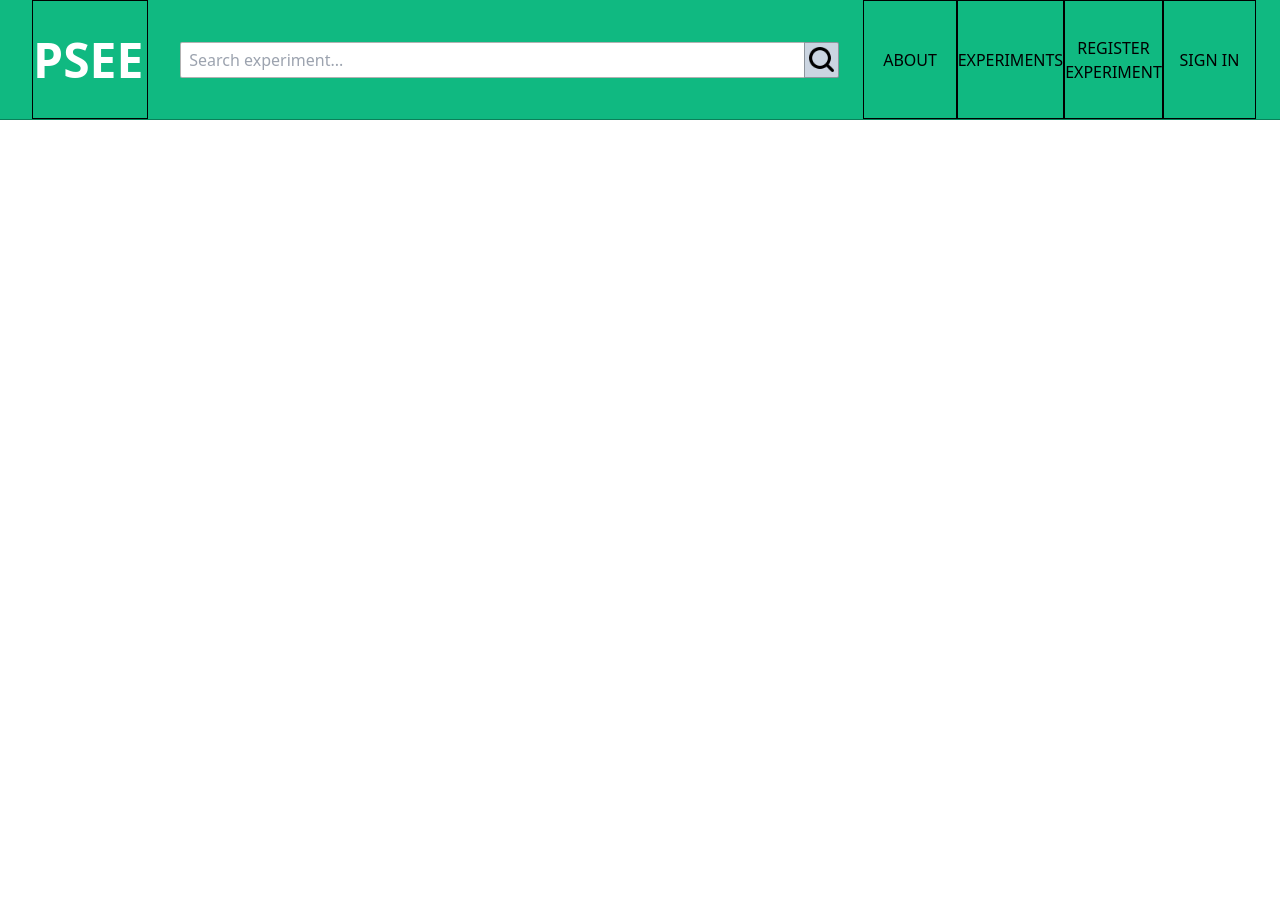
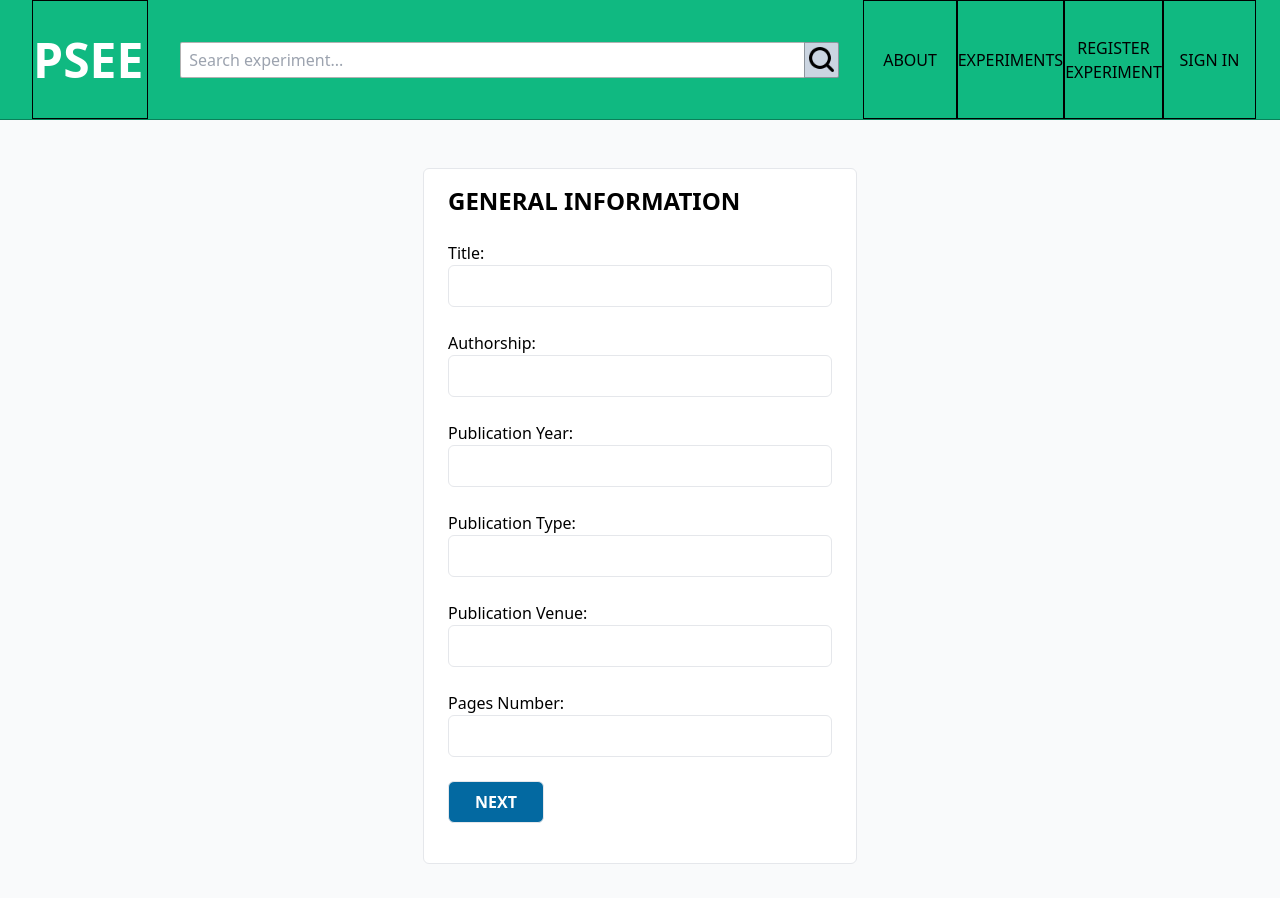
Before and after one commit to fernando-grande/projeto-pibiti, a React (Vite) app in the folder frontend/: page /register-experiment-form in a window 1280 px wide. Shown: the top 898 px of the page. Before the commit the page ends 800 px from the top, so only its background shows below. Built offline with nearby package versions, Linux system fonts and the light colour scheme.

Commit message:
formCorrection

```diff
--- a/frontend/src/contexts/FormContext.tsx
+++ b/frontend/src/contexts/FormContext.tsx
@@ -17,7 +17,7 @@ interface IExperimentFormContext {
 export const ExperimentFormContext = createContext({} as IExperimentFormContext)
 
 export function FormProvider({ children }: any) {
-    const totalForms = 6
+    const totalForms = 5
 
     const [currentForm, setCurrentForm] = useState<number>(1)
 
@@ -47,7 +47,7 @@ const verifyHandleSubmit = async (e: React.BaseSyntheticEvent<object, any, any>
         if (e) {
             e.preventDefault()
         }
-    if (currentForm === totalForms-1) {
+        if (currentForm === totalForms) {
             try {
                 await handleSubmit()
             } catch (error) {
--- a/frontend/src/forms/experiment/Analysis.tsx
+++ b/frontend/src/forms/experiment/Analysis.tsx
@@ -1,12 +1,11 @@
 import { useFormContext } from "../../hooks/useFormContext";
-import { ExperimentLayout } from "../../layouts/forms/ExperimentLayout";
 
 export function Analysis() {
 
     const { register, prevForm, errors } = useFormContext()
 
     return (
-        <ExperimentLayout>
+        <div className="flex flex-col">
             <p className="font-bold text-2xl mb-6">ANALYSIS</p>
 
             <label htmlFor="analysis-descriptiveStatistics">Descriptive Statistics: </label>
@@ -48,6 +47,6 @@ export function Analysis() {
             <button type="button" onClick={prevForm} className="font-bold text-white mb-6 border-[1px] p-2 rounded-md bg-sky-700 w-24">
                 PREV
             </button>
-        </ExperimentLayout>
+        </div>
     )
 }
--- a/frontend/src/forms/experiment/Documentation.tsx
+++ b/frontend/src/forms/experiment/Documentation.tsx
@@ -1,12 +1,11 @@
 import { useFormContext } from "../../hooks/useFormContext";
-import { ExperimentLayout } from "../../layouts/forms/ExperimentLayout";
 
 export function Documentation() {
 
     const { register, prevForm, errors } = useFormContext()
 
     return (
-        <ExperimentLayout>
+        <div className="flex flex-col">
             <p className="font-bold text-2xl mb-6">DOCUMENTATION</p>
 
             <label htmlFor="documentation-useTemplate">Use Template? </label>
@@ -58,6 +57,6 @@ export function Documentation() {
             <button type="submit" className="font-bold text-white mb-6 border-[1px] p-2 rounded-md bg-sky-700 w-24">
                 SUBMIT
             </button>
-        </ExperimentLayout>
+        </div>
     )
 }
--- a/frontend/src/forms/experiment/Execution.tsx
+++ b/frontend/src/forms/experiment/Execution.tsx
@@ -1,12 +1,11 @@
 import { useFormContext } from "../../hooks/useFormContext";
-import { ExperimentLayout } from "../../layouts/forms/ExperimentLayout";
 
 export function ExecutionSelection() {
 
     const { register, prevForm, errors } = useFormContext()
 
     return (
-        <ExperimentLayout>
+        <div className="flex flex-col">
             <p className="font-bold text-2xl mb-6">EXECUTION</p>
 
             <label htmlFor="executionSelection-preparation">Preparation: </label>
@@ -32,6 +31,6 @@ export function ExecutionSelection() {
             <button type="submit" className="font-bold text-white mb-6 border-[1px] p-2 rounded-md bg-sky-700 w-24">
                 NEXT
             </button>
-        </ExperimentLayout>
+        </div>
     )
 }
--- a/frontend/src/forms/experiment/ExperimentInformation.tsx
+++ b/frontend/src/forms/experiment/ExperimentInformation.tsx
@@ -1,4 +1,3 @@
-import { ExperimentLayout } from "../../layouts/forms/ExperimentLayout";
 import { useFormContext } from "../../hooks/useFormContext";
 
 export function ExperimentInformation() {
@@ -6,7 +5,7 @@ export function ExperimentInformation() {
     const { register, errors } = useFormContext()
 
     return (
-        <ExperimentLayout>
+        <div className="flex flex-col">
             <p className="font-bold text-2xl mb-6">GENERAL INFORMATION</p>
 
             <label htmlFor="title">Title: </label>
@@ -36,6 +35,6 @@ export function ExperimentInformation() {
             <button type="submit" className="font-bold text-white mb-6 border-[1px] p-2 rounded-md bg-sky-700 w-24">
                 NEXT
             </button>
-        </ExperimentLayout>
+        </div>
     )
 }
--- a/frontend/src/forms/experiment/ExperimentPlanning.tsx
+++ b/frontend/src/forms/experiment/ExperimentPlanning.tsx
@@ -1,4 +1,3 @@
-import { ExperimentLayout } from "../../layouts/forms/ExperimentLayout";
 import { useFormContext } from "../../hooks/useFormContext";
 
 export function ExperimentPlanning() {
@@ -6,7 +5,7 @@ export function ExperimentPlanning() {
     const { register, prevForm, errors } = useFormContext()
 
     return (
-        <ExperimentLayout>
+        <div className="flex flex-col">
             <p className="font-bold text-2xl mb-6">EXPERIMENT PLANNING</p>
 
             <label htmlFor="experimentPlanning-goals">Goals:</label>
@@ -162,6 +161,6 @@ export function ExperimentPlanning() {
             <button type="submit" className="font-bold text-white mb-6 border-[1px] p-2 rounded-md bg-sky-700 w-24">
                 NEXT
             </button>
-        </ExperimentLayout>
+        </div>
     )
 }
--- a/frontend/src/screens/Experiments/RegisterExperimentForm.tsx
+++ b/frontend/src/screens/Experiments/RegisterExperimentForm.tsx
@@ -1,34 +1,19 @@
 import { MainLayout } from "../../layouts/screens/MainLayout";
-import { ExperimentInformation } from "../../forms/experiment/ExperimentInformation";
-import { ExperimentPlanning } from "../../forms/experiment/ExperimentPlanning";
-import { ExecutionSelection } from "../../forms/experiment/Execution";
-import { Analysis } from "../../forms/experiment/Analysis";
-import { Documentation } from "../../forms/experiment/Documentation";
 
-import { PrintForm } from "./printForm";
-import { useFormContext } from "../../hooks/useFormContext";
+import { ExperimentLayout } from "../../layouts/forms/ExperimentLayout";
+import { RenderExperimentForm } from "./RenderExperimentForm";
+import { FormProvider } from "../../contexts/FormContext";
 
 
 export function RegisterExperimentForm() {
 
-    const { currentForm } = useFormContext()
-
-    const renderForm = () => {
-        switch(currentForm) {
-            case 1: return <ExperimentInformation />
-            case 2: return <ExperimentPlanning />
-            case 3: return <ExecutionSelection />
-            case 4: return <Analysis />
-            case 5: return <Documentation />
-            case 6: return <PrintForm />
-        }
-    }
-
     return (
         <MainLayout>
-            <div>
-                {renderForm()}
-            </div>
+            <ExperimentLayout>
+                <FormProvider>
+                    <RenderExperimentForm />
+                </FormProvider>
+            </ExperimentLayout>
         </MainLayout>
     )
 }
--- /dev/null
+++ b/frontend/src/screens/Experiments/RenderExperimentForm.tsx
@@ -0,0 +1,22 @@
+import { ExperimentInformation } from "../../forms/experiment/ExperimentInformation";
+import { ExperimentPlanning } from "../../forms/experiment/ExperimentPlanning";
+import { ExecutionSelection } from "../../forms/experiment/Execution";
+import { Analysis } from "../../forms/experiment/Analysis";
+import { Documentation } from "../../forms/experiment/Documentation";
+import { PrintForm } from "./printForm";
+
+import { useFormContext } from "../../hooks/useFormContext";
+
+export function RenderExperimentForm() {
+
+    const { currentForm } = useFormContext()
+
+    switch(currentForm) {
+        case 1: return <ExperimentInformation />
+        case 2: return <ExperimentPlanning />
+        case 3: return <ExecutionSelection />
+        case 4: return <Analysis />
+        case 5: return <Documentation />
+        case 6: return <PrintForm />
+    }
+}
--- a/frontend/src/screens/Experiments/printForm.tsx
+++ b/frontend/src/screens/Experiments/printForm.tsx
@@ -2,11 +2,12 @@ import { useFormContext } from "../../hooks/useFormContext"
 
 export function PrintForm() {
     const { getValues } = useFormContext()
+    console.log(getValues)
 
     return (
         <div className="flex flex-col justify-center items-center align-middle">
             <p className="pb-4 pt-2 text-blue-600 text-2xl">Experiment METADATA </p>
-            <pre>{JSON.stringify(getValues, null, 2)}</pre>
+            <div>{JSON.stringify(getValues, null, 2)}</div>
         </div>
     )
 }
```
Lines whose indentation alone changed are shown as unchanged.
